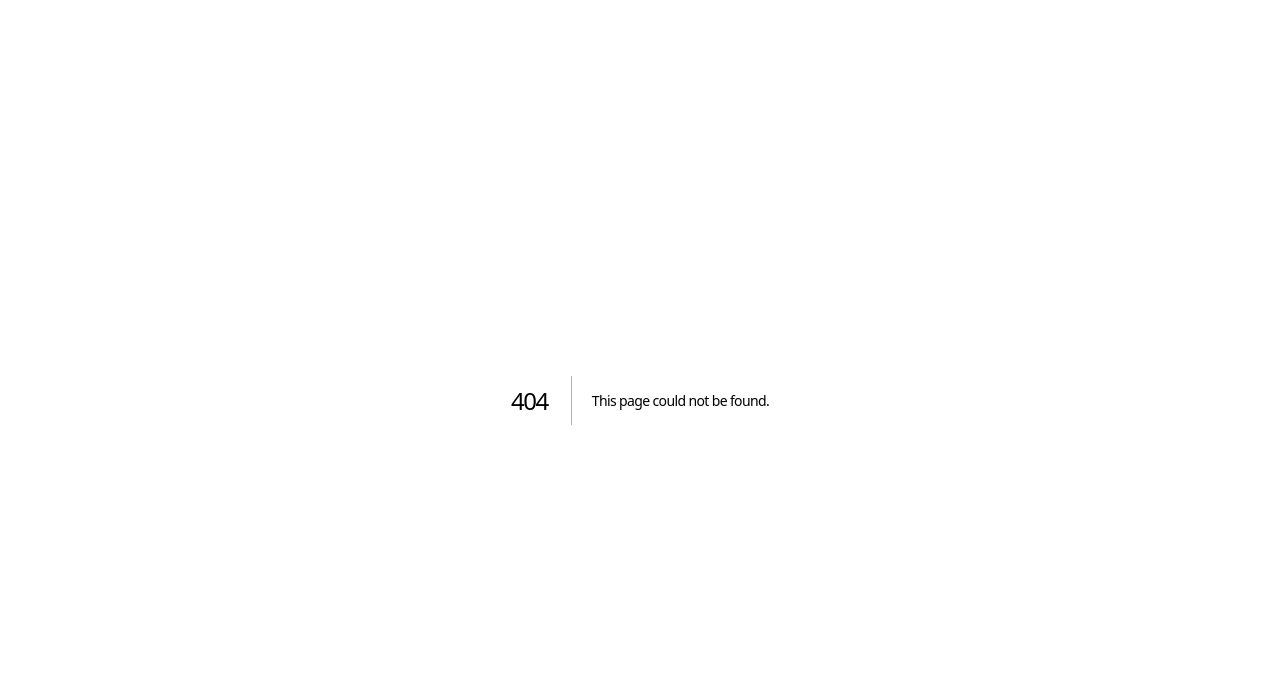
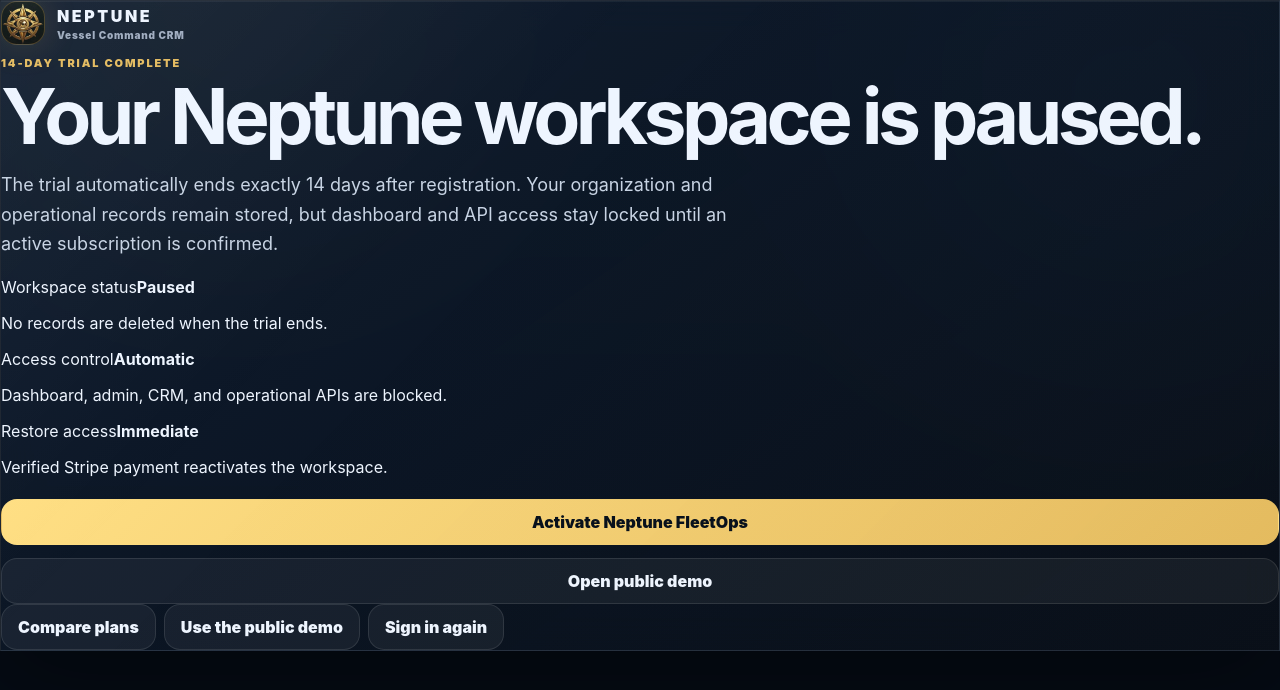
Before and after one commit to eagleconsulting954-a11y/Neptune1, a Next.js app: page /trial-expired in a window 1280 px wide. Before the commit this address had no page. Shown: the top 690 px of the page. Built offline with nearby package versions, Linux system fonts and the light colour scheme.

Commit message:
Add automatic trial cutoff and upgrade page

```diff
--- /dev/null
+++ b/app/trial-expired/page.tsx
@@ -0,0 +1,26 @@
+import Link from "next/link";
+import { CheckoutButton } from "@/components/CheckoutButton";
+
+export default function TrialExpiredPage() {
+  return (
+    <main className="trial-expired-page">
+      <section className="trial-expired-card glass premium">
+        <div className="brand"><span className="brand-mark">✦</span><span>NEPTUNE<small>Vessel Command CRM</small></span></div>
+        <p className="eyebrow">14-Day Trial Complete</p>
+        <h1>Your Neptune workspace is paused.</h1>
+        <p className="lede">The trial automatically ends exactly 14 days after registration. Your organization and operational records remain stored, but dashboard and API access stay locked until an active subscription is confirmed.</p>
+        <div className="trial-expired-grid">
+          <article><span>Workspace status</span><b>Paused</b><p>No records are deleted when the trial ends.</p></article>
+          <article><span>Access control</span><b>Automatic</b><p>Dashboard, admin, CRM, and operational APIs are blocked.</p></article>
+          <article><span>Restore access</span><b>Immediate</b><p>Verified Stripe payment reactivates the workspace.</p></article>
+        </div>
+        <CheckoutButton plan="fleetops" label="Activate Neptune FleetOps" />
+        <div className="actions trial-secondary-actions">
+          <Link className="btn" href="/pricing">Compare plans</Link>
+          <Link className="btn" href="/demo">Use the public demo</Link>
+          <Link className="btn" href="/login">Sign in again</Link>
+        </div>
+      </section>
+    </main>
+  );
+}
```
